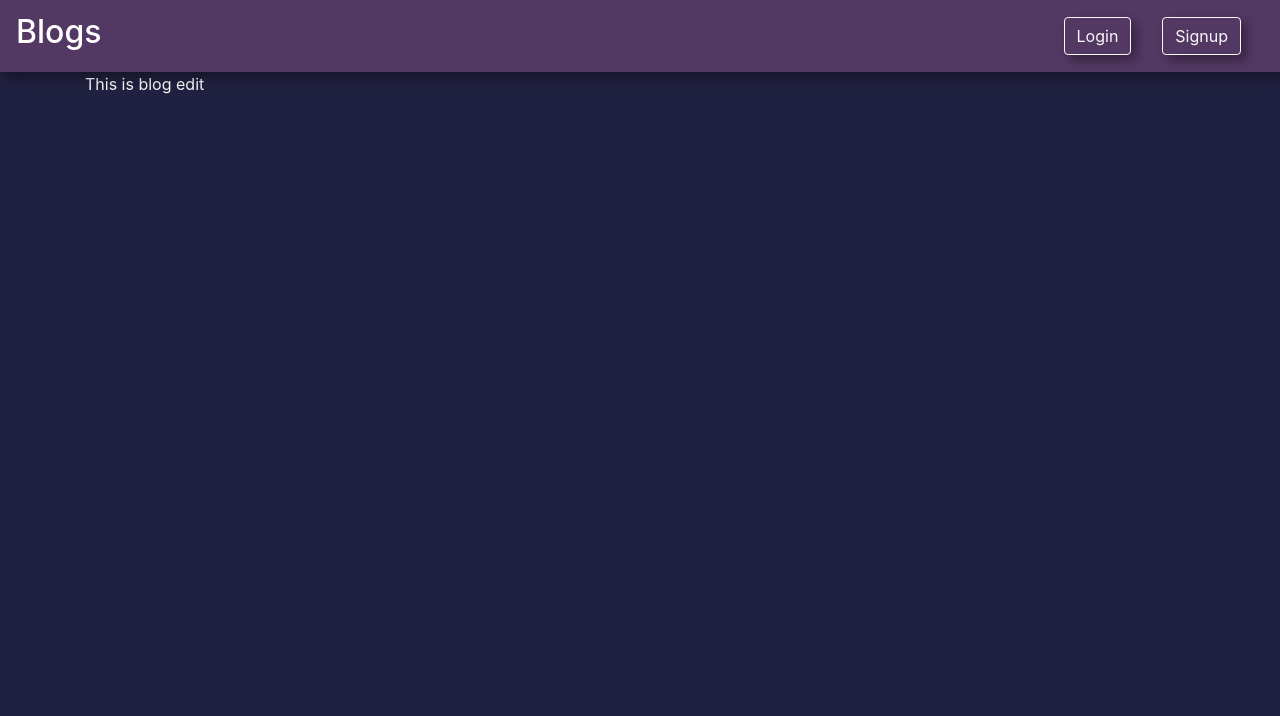
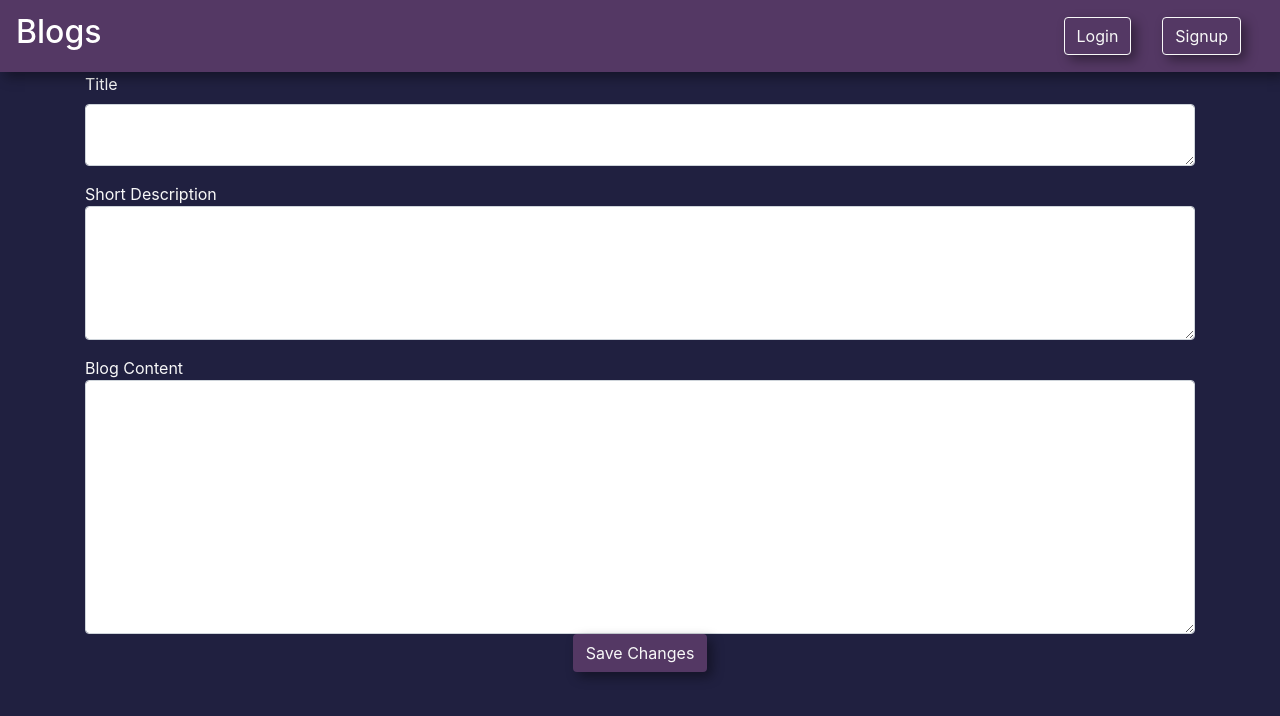
Before and after one commit to msk4862/WhatUp, a React (Create React App) app in the folder frontend/: page /blogs/edit/1 in a window 1280 px wide. Shown: the top 716 px of the page. Built offline with nearby package versions, Linux system fonts and the light colour scheme.

Commit message:
blog edit setup

```diff
--- a/frontend/src/components/Blogs/BlogEdit.js
+++ b/frontend/src/components/Blogs/BlogEdit.js
@@ -1,9 +1,102 @@
-import React from 'react'
+import React, { useState, useEffect } from 'react'
+import { connect } from 'react-redux'
+import jwt_decode from 'jwt-decode'
+
+import { fetchBlog, editBlog } from '../../actions'
+import history from '../../history'
 
 const BlogEdit = (props) => {
+
+    const [title, setTitle] = useState('')
+    const [shortDesc, setShortDesc] = useState('')
+    const [body, setBody] = useState('')
+
+    useEffect(()=> {
+        if (!props.auth.isLoggedIn) {
+            // history.push('/login')
+        }
+    }, [])
+
+    useEffect(()=> {
+        console.log(props)
+        if (props.blog) {
+            const {b_title, b_shortDesc, b_body} = props.blog
+            setTitle(b_title)
+            setShortDesc(b_shortDesc)
+            setBody(b_body)
+        }
+    })
+
+
+    function onEditBlog(event) {
+        event.preventDefault()
+
+        const user_id = jwt_decode(props.auth.token).user_id
+
+        const blog = {
+            Title: title,
+            BodyMeta: shortDesc,
+            Body: body,
+            Author: user_id,
+        }
+        props.editBlog(blog)
+    }
+
     return (
-        <div>This is blog edit</div>
+        <form className='blog-form' onSubmit={onEditBlog}>
+                <div className='form-group'>
+                    <label>Title</label>
+                    <textarea
+                        type='textarea'
+                        className='form-control'
+                        rows='2'
+                        required
+                        value={title}
+                        onChange={(event) => {
+                            setTitle(event.target.value)
+                        }}
+                        >
+                    </textarea>
+                </div>
+                <div className='form-group'>
+                    <lable>Short Description</lable>
+                    <textarea
+                        type='textarea'
+                        className='form-control'
+                        rows='5'
+                        required
+                        value={shortDesc}
+                        onChange={(event) => {
+                            setShortDesc(event.target.value)
+                        }}>
+                    </textarea>
+                </div>
+                <div className='form-group'>
+                    <lable>Blog Content</lable>
+                    <textarea
+                        type='textarea'
+                        className='form-control'
+                        rows='10'
+                        required
+                        value={body}
+                        onChange={(event) => {
+                            setBody(event.target.value)
+                        }}>
+                    </textarea>
+
+                    <div className="form-group row justify-content-center">
+                        <button type="submit" className="btn">Save Changes</button>
+                    </div>
+                </div>
+            </form>
     )
 }
 
-export default BlogEdit
+const mapStateToProps = (state, ownProps) => {
+    return {
+        auth: state.user.auth,
+        blog : state.blogs[ownProps.match.params.id]
+    }
+}
+
+export default connect(mapStateToProps, {fetchBlog, editBlog}) (BlogEdit)
```
